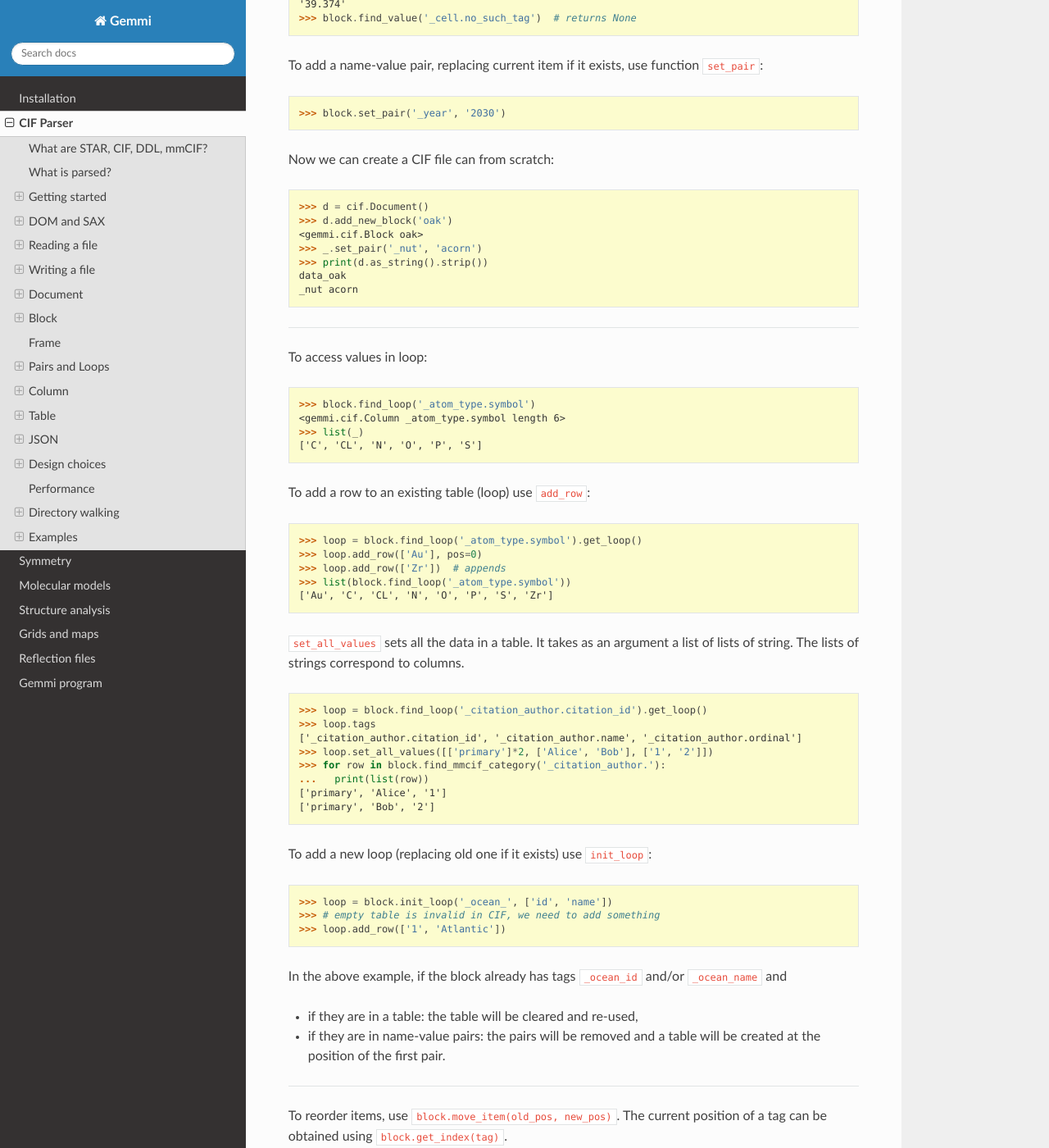
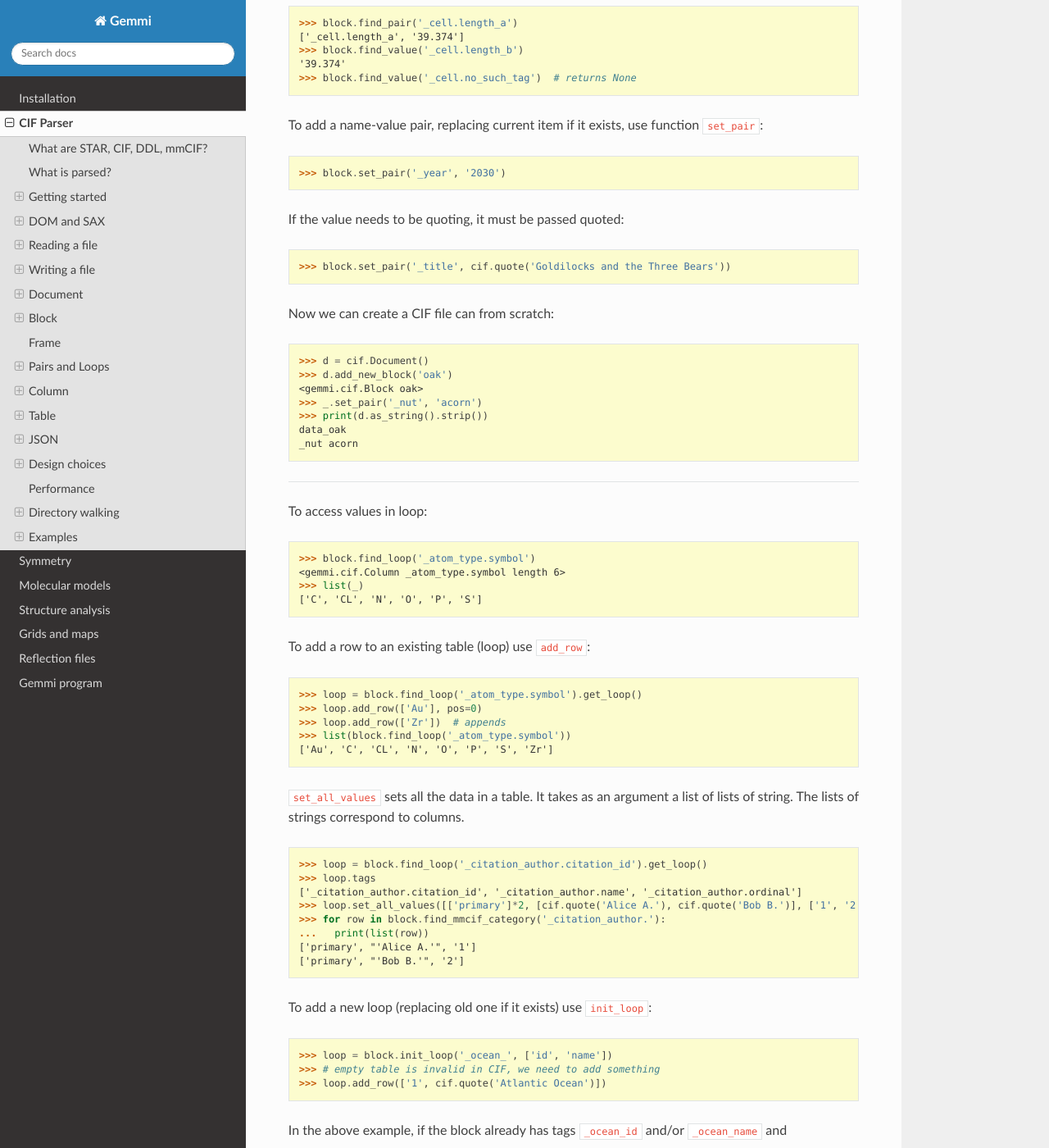
Before and after one commit to project-gemmi/gemmi, a Sphinx documentation site: the page built from docs/cif-parser.rst, in a window 1280 px wide and 1400 px high, scrolled down 12994 px. Shown: the whole window at 82% size. Built offline with Sphinx 7.4.7 and the Read the Docs theme 2.0.0, drawn with Linux system fonts in a browser that asks for light colours; some of the changed text lies outside the part shown.

Commit message:
cif: document that the values that are set may need to be quoted

```diff
--- a/docs/cif-parser.rst
+++ b/docs/cif-parser.rst
@@ -620,6 +620,9 @@ To add a pair to the block, or modify an existing one, use::
 
   void Block::set_pair(const std::string& tag, std::string value)
 
+The value needs quoting, the passed argument needs to be already quoted
+(you may pass ``cif::quote(value)``).
+
 ----
 
 Loop is defined as::
@@ -663,6 +666,12 @@ use function ``set_pair``:
 .. doctest::
 
   >>> block.set_pair('_year', '2030')
+
+If the value needs to be quoting, it must be passed quoted:
+
+.. doctest::
+
+  >>> block.set_pair('_title', cif.quote('Goldilocks and the Three Bears'))
 
 Now we can create a CIF file can from scratch:
 
@@ -705,11 +714,11 @@ a list of lists of string. The lists of strings correspond to columns.
   >>> loop = block.find_loop('_citation_author.citation_id').get_loop()
   >>> loop.tags
   ['_citation_author.citation_id', '_citation_author.name', '_citation_author.ordinal']
-  >>> loop.set_all_values([['primary']*2, ['Alice', 'Bob'], ['1', '2']])
+  >>> loop.set_all_values([['primary']*2, [cif.quote('Alice A.'), cif.quote('Bob B.')], ['1', '2']])
   >>> for row in block.find_mmcif_category('_citation_author.'):
   ...   print(list(row))
-  ['primary', 'Alice', '1']
-  ['primary', 'Bob', '2']
+  ['primary', "'Alice A.'", '1']
+  ['primary', "'Bob B.'", '2']
 
 To add a new loop (replacing old one if it exists) use ``init_loop``:
 
@@ -717,7 +726,7 @@ To add a new loop (replacing old one if it exists) use ``init_loop``:
 
   >>> loop = block.init_loop('_ocean_', ['id', 'name'])
   >>> # empty table is invalid in CIF, we need to add something
-  >>> loop.add_row(['1', 'Atlantic'])
+  >>> loop.add_row(['1', cif.quote('Atlantic Ocean')])
 
 In the above example, if the block already has tags ``_ocean_id``
 and/or ``_ocean_name`` and
```
Also changed, not shown: other parts of docs/cif-parser.rst (+4 -4 lines).
